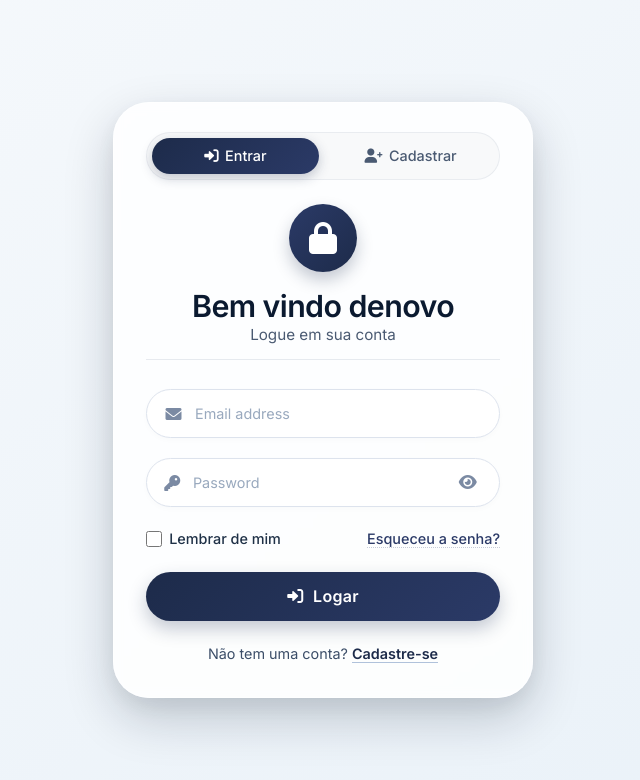
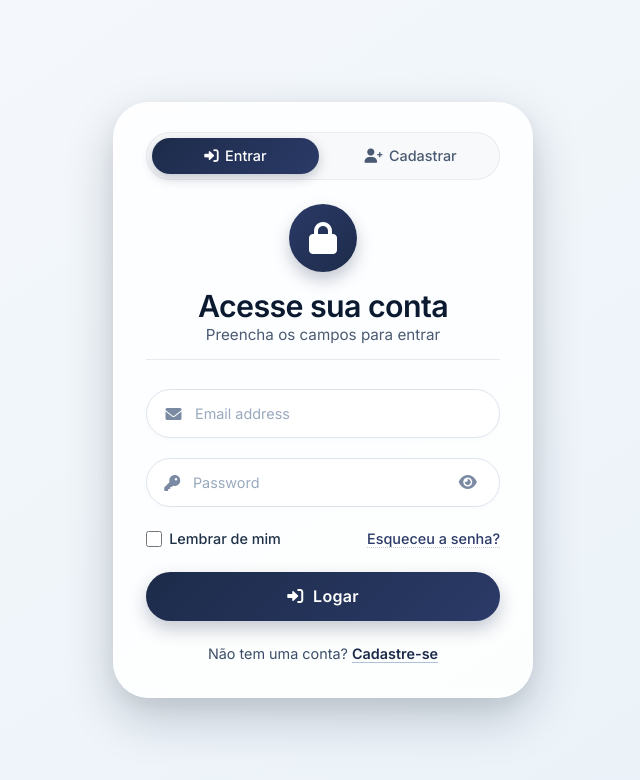
Before and after one commit to IsaacMaximo/papapi, a plain HTML site: page public/login.html in a window 1280 px wide. Shown: the whole page, without its empty margins (317-957 px from the left). Drawn offline with Linux system fonts and the light colour scheme; no server answers.

Commit message:
design (v0.5)

```diff
--- a/public/login.html
+++ b/public/login.html
@@ -35,8 +35,8 @@
           <div class="brand-icon">
             <i class="fas fa-lock"></i>
           </div>
-          <h2>Bem vindo denovo</h2>
-          <p class="subhead">Logue em sua conta</p>
+          <h2>Acesse sua conta</h2>
+          <p class="subhead">Preencha os campos para entrar</p>
 
           <form id="loginForm" autocomplete="off">
             <div class="input-group">
```
